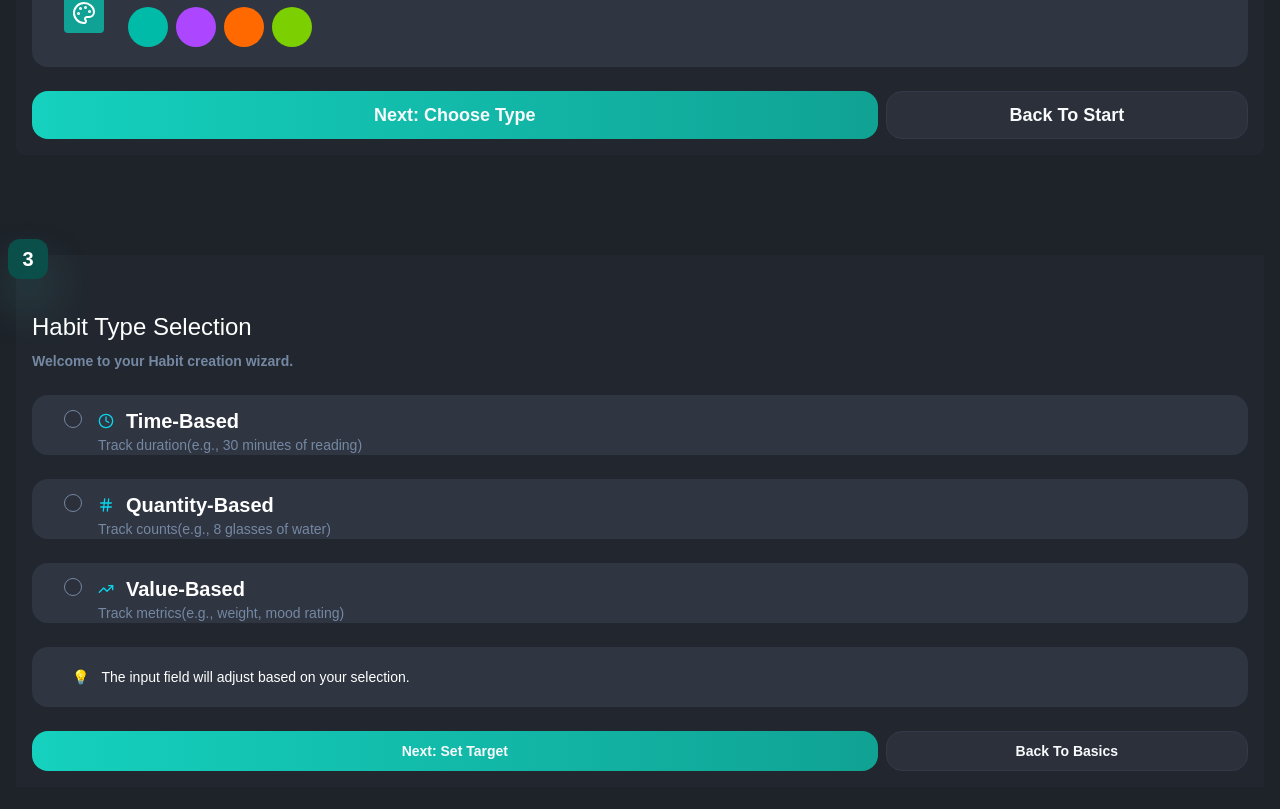
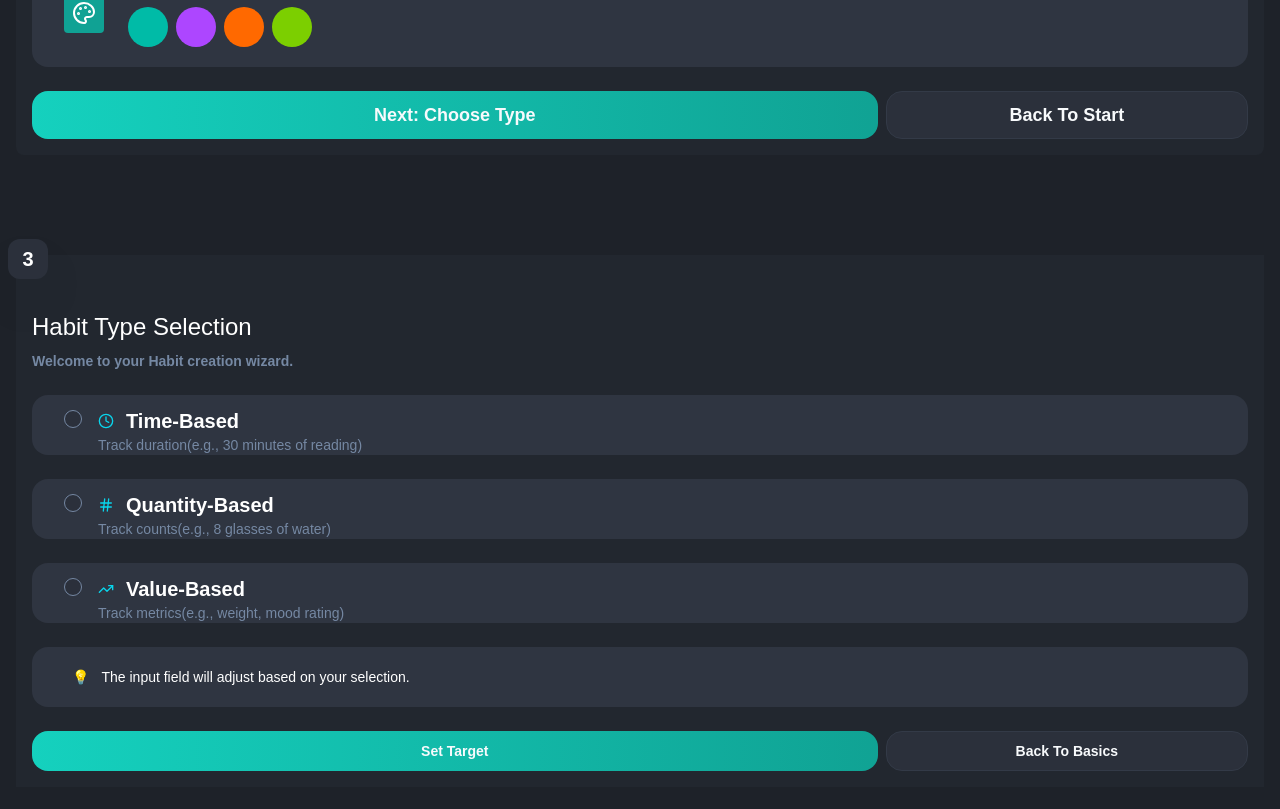
Before and after one commit to LemnsaLeger/Habit-crush, a React (Vite) app: page /create-habit in a window 1280 px wide. Shown: the part 1090-1899 px from the top of the page. Built offline with nearby package versions, Linux system fonts and the light colour scheme.

Commit message:
Modify habitTypeSelection.jsx, Add active component logic.

```diff
--- a/src/components/habitTypeSelection.jsx
+++ b/src/components/habitTypeSelection.jsx
@@ -13,7 +13,13 @@ export default function HabitTypeSelection({ active, habit, setHabit, onNext, on
           active ? "ring-2 ring-[hsl(var(--border))]" : ""
         } type min-h-auto max-h-screen p-4 w-full relative`}
       >
-        <div className="count absolute w-5  h-5 bg-teal-900 p-5 flex justify-center items-center rounded-xl shadow-2xl shadow-teal-300">
+        <div
+          className={`count                       ${
+            active
+              ? "bg-[hsl(var(--accent))]  shadow-teal-300"
+              : "bg-[hsl(var(--muted))]"
+          }  absolute w-10  h-10 flex justify-center items-center rounded-xl shadow-2xl `}
+        >
           3
         </div>
         <h2 className="mt-10">Habit Type Selection</h2>
@@ -93,7 +99,7 @@ export default function HabitTypeSelection({ active, habit, setHabit, onNext, on
           </div>
         </article>
         <div className="buttons type">
-          <button onClick={onNext}>Next: Set Target</button>
+          <button onClick={onNext}>Set Target</button>
           <button onClick={onBack}>Back To Basics</button>
         </div>
       </section>
```
